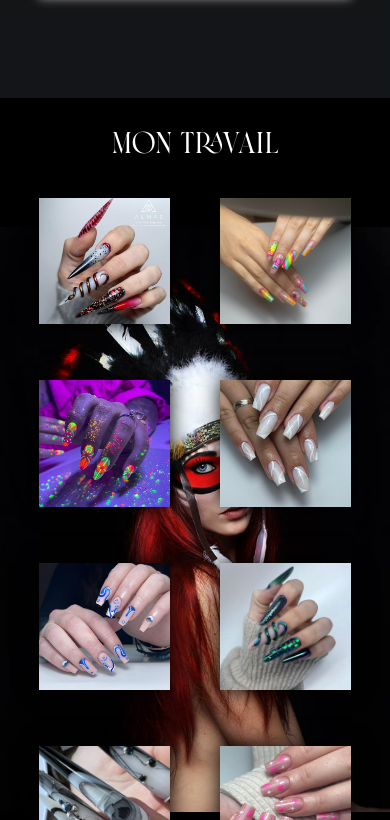
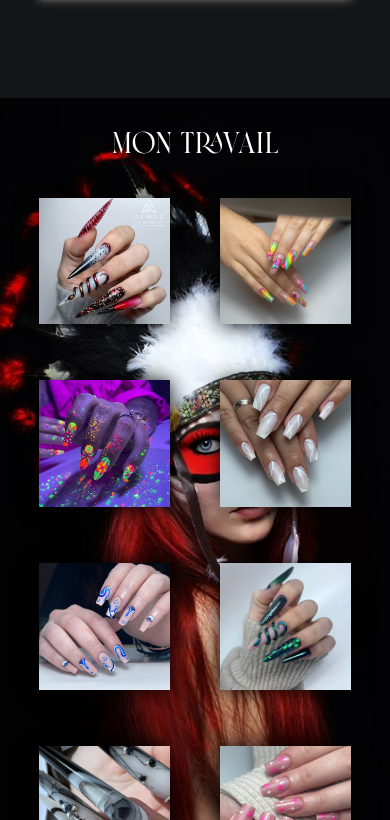
Before and after one commit to vmuller55/nndeerAlyx, a React (Vite) app: page / in a window 390 px wide. Shown: the part 4684-5504 px from the top of the page. Built offline with nearby package versions, Linux system fonts and the light colour scheme.

Commit message:
mobile css

```diff
--- a/src/components/work/work.css
+++ b/src/components/work/work.css
@@ -103,7 +103,8 @@
 @media only screen and (max-width : 800px) {
     .workContainer{
         height: 100vh;
-        background-size: fill;
+        background-attachment: inherit;
+        background-size: cover;
     }
     .workPhoto{
         grid-template-columns: repeat(2, 1fr);
```
